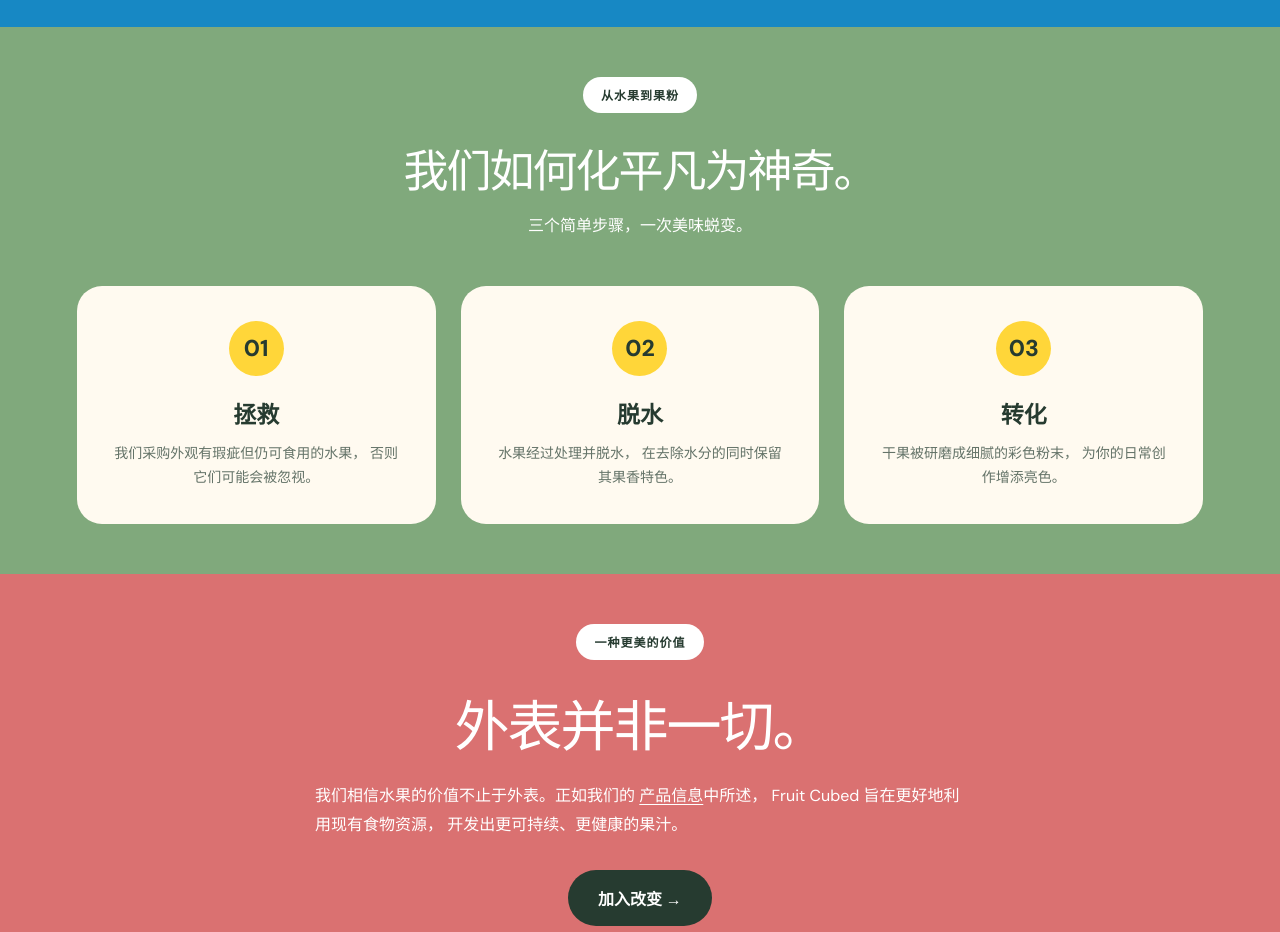
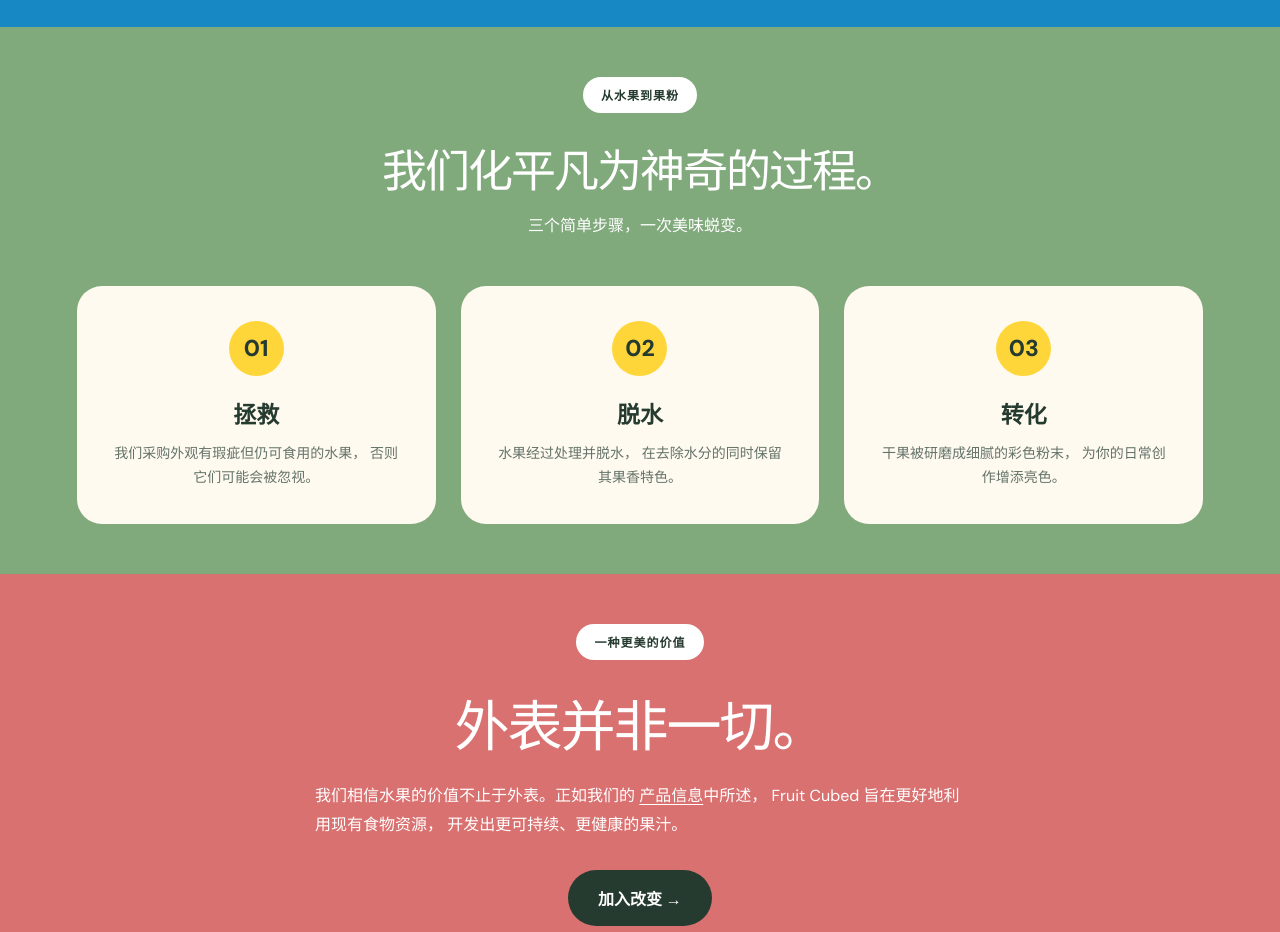
Before and after one commit to Fruit-Cubed/fruit-cubed-website, a plain HTML site: page zh.html in a window 1280 px wide. Shown: the part 1780-2712 px from the top of the page. Drawn offline with Linux system fonts and the light colour scheme; a web font is replaced by a local one.

Commit message:
Update zh.html

```diff
--- a/zh.html
+++ b/zh.html
@@ -181,7 +181,7 @@
 
             <span class="eyebrow">从水果到果粉</span>
 
-            <h2>我们如何化平凡为神奇。</h2>
+            <h2>我们化平凡为神奇的过程。</h2>
 
             <p>三个简单步骤，一次美味蜕变。</p>
 
```
